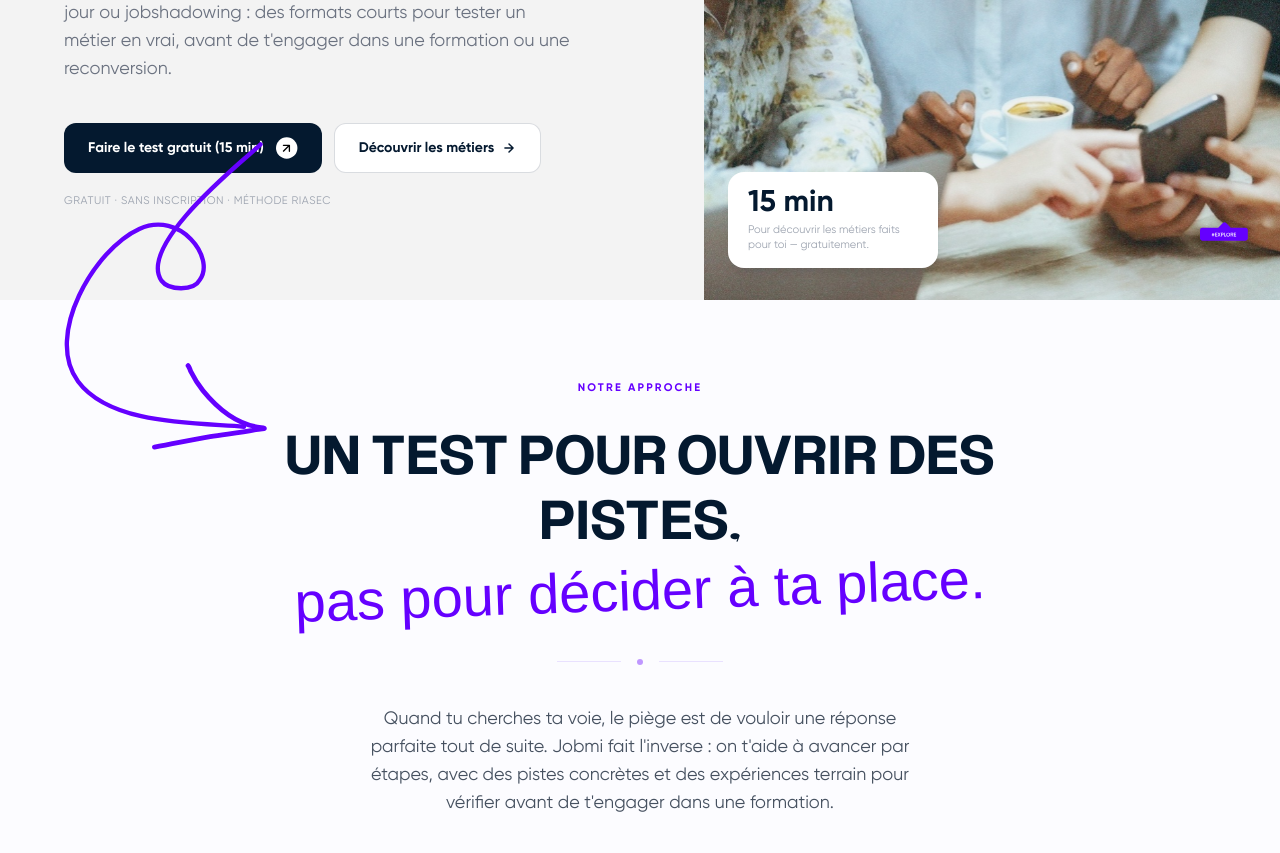
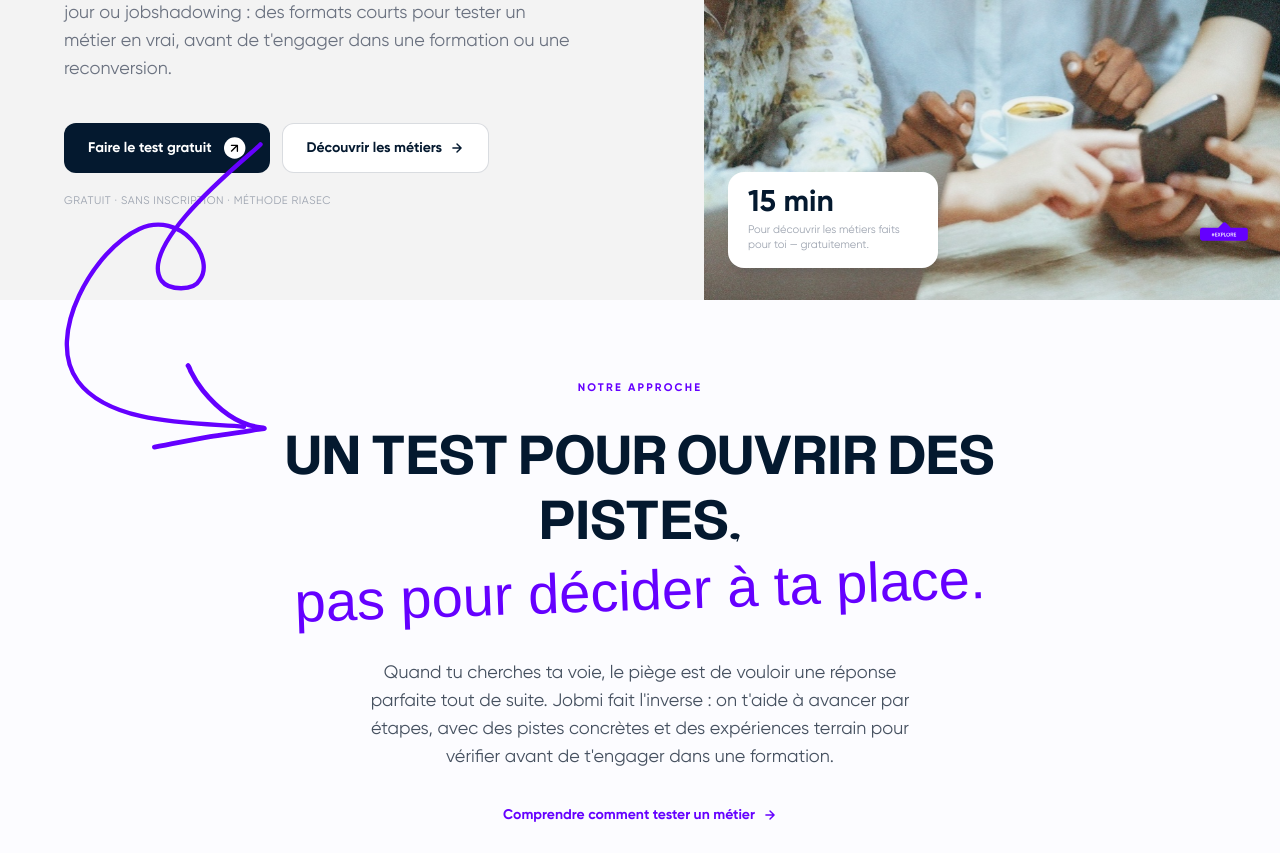
Before and after one commit to clementronde/Jobmi, a Next.js app: page / in a window 1280 px wide. Shown: the part 500-1353 px from the top of the page. Built offline with nearby package versions, Linux system fonts and the light colour scheme; no server answers; a web font is replaced by a local one.

Commit message:
amelioration hero et reassurance

```diff
--- a/components/HomeHero.jsx
+++ b/components/HomeHero.jsx
@@ -37,7 +37,7 @@
               href="/test"
               className="w-fit rounded-xl px-6 py-3.5 bg-[#04192F] text-white font-bold text-sm flex items-center gap-3 hover:-translate-y-0.5 hover:bg-[#6500FF] hover:shadow-lg transition-all duration-200"
             >
-              Faire le test gratuit (15 min)
+              Faire le test gratuit
               <Image src="/media/cta-blog-arrow.svg" alt="" width={22} height={22} className="flex-shrink-0" />
             </Link>
             <Link
--- a/components/HomeReassurance.jsx
+++ b/components/HomeReassurance.jsx
@@ -19,12 +19,7 @@
           pas pour décider à ta place.
         </p>
 
-        {/* Séparateur décoratif */}
-        <div className="flex items-center justify-center gap-4 mb-10">
-          <div className="h-px w-16 bg-[#E9E1FF]" />
-          <div className="w-1.5 h-1.5 rounded-full bg-[#6500FF]/40" />
-          <div className="h-px w-16 bg-[#E9E1FF]" />
-        </div>
+
 
         {/* Explication — centrée, max-w réduit pour une bonne lisibilité */}
         <p className="text-base sm:text-lg leading-8 text-[#465160] max-w-xl mx-auto mb-8">
```
